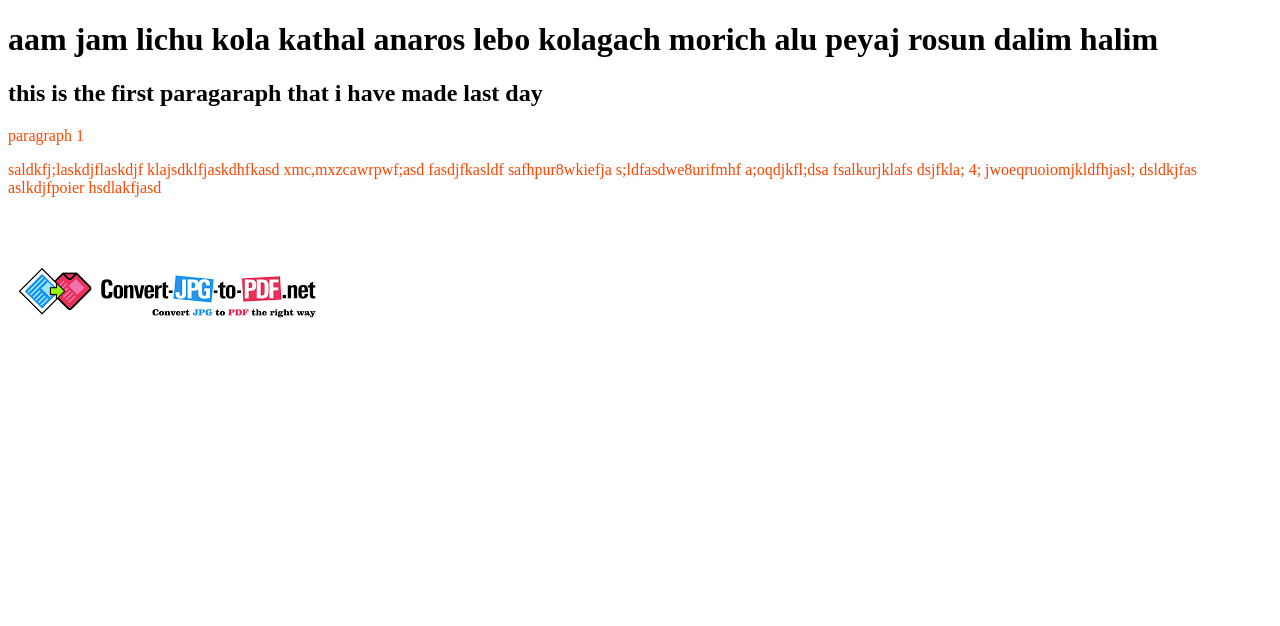
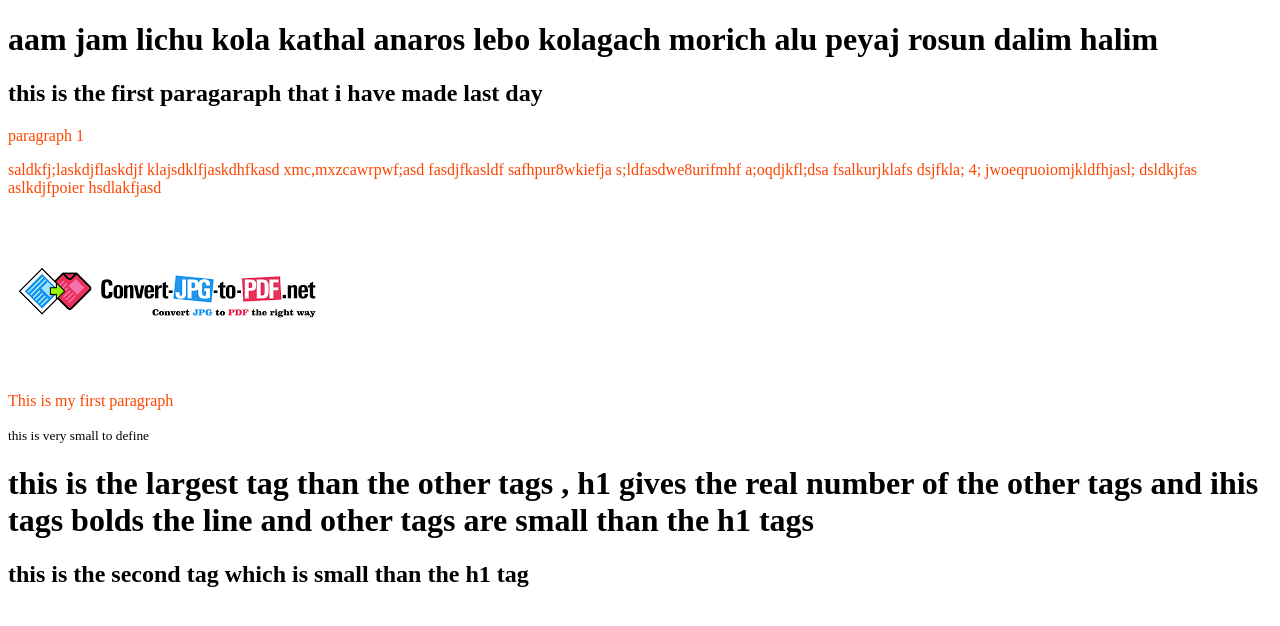
Before and after one commit to ModabbirHossainAkanda/number-five-repo, a plain HTML site: page index.html in a window 1280 px wide. Drawn offline with Linux system fonts and the light colour scheme.

Commit message:
number five git

```diff
--- a/index.html
+++ b/index.html
@@ -13,6 +13,10 @@
     <p>paragraph 1</p>
 <p>saldkfj;laskdjflaskdjf klajsdklfjaskdhfkasd xmc,mxzcawrpwf;asd fasdjfkasldf safhpur8wkiefja s;ldfasdwe8urifmhf a;oqdjkfl;dsa fsalkurjklafs dsjfkla; 4; jwoeqruoiomjkldfhjasl; dsldkjfas aslkdjfpoier hsdlakfjasd</p>
 <img src="convert.png" alt="">
+<p>This is my first paragraph </p>
+<small>this is very small to define</small>
+<h1>this is the largest tag than the other tags , h1 gives the real number of the other tags and ihis tags bolds the line and other tags are small than the h1 tags</h1>
+<h2>this is the second tag which is small than the h1 tag</h2>
 
 
 
```
